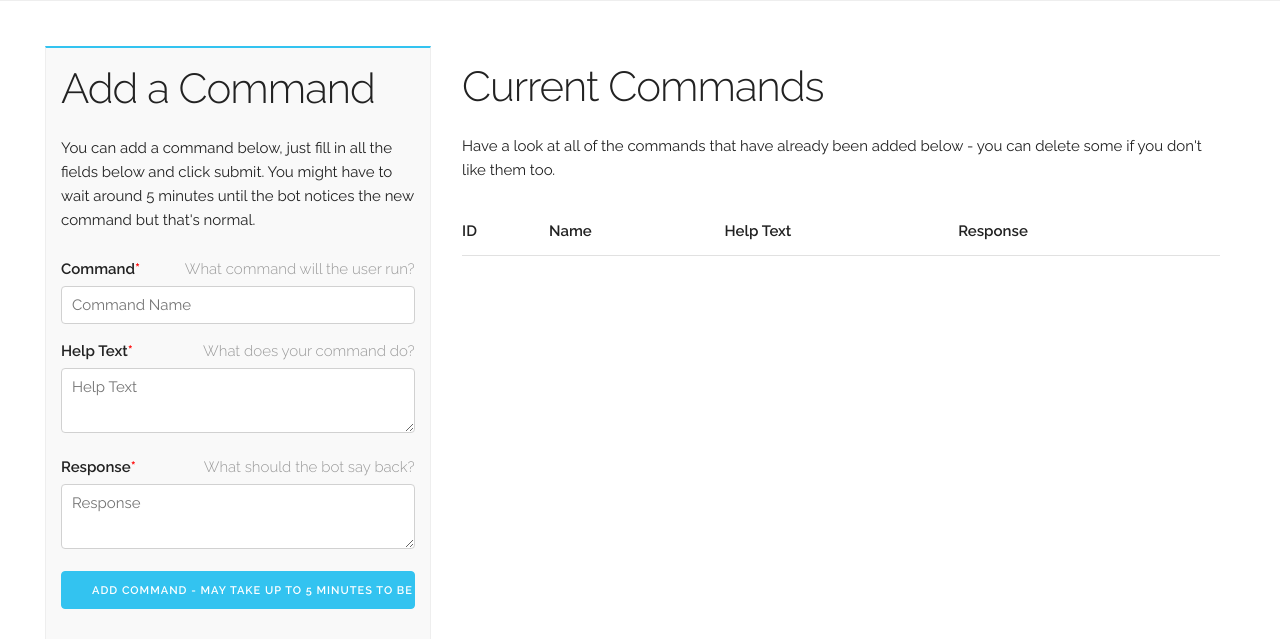
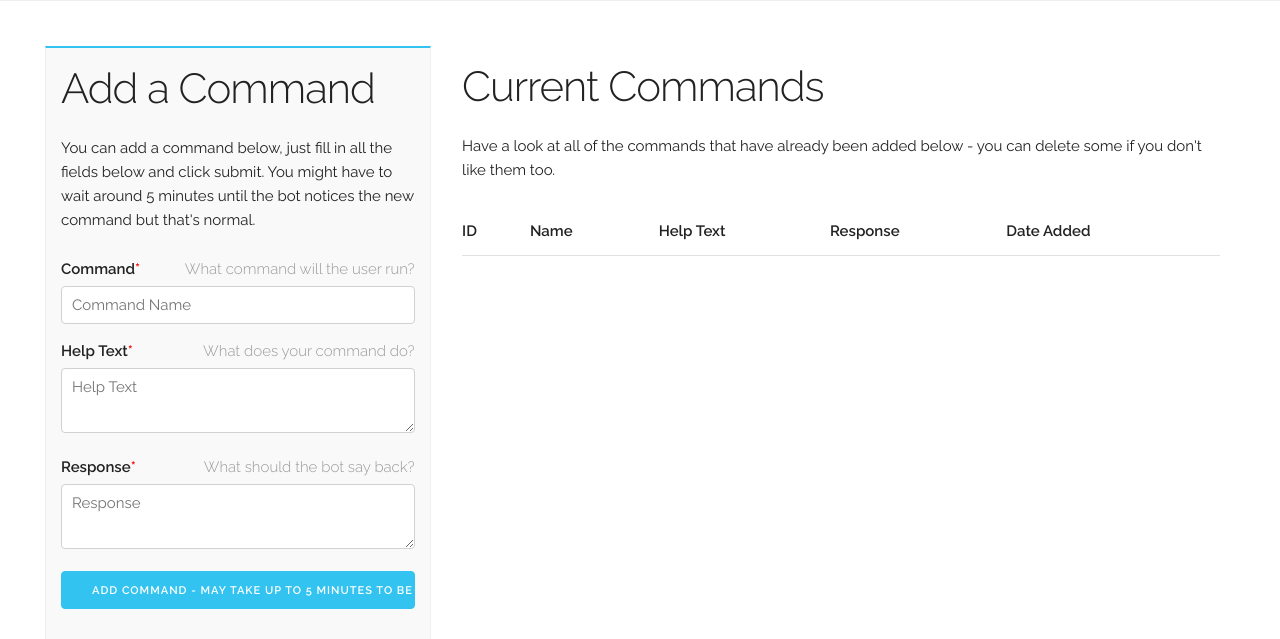
Before and after one commit to RelaySC/command-repository, a Flask app: page / in a window 1280 px wide. Shown: the part 638-1277 px from the top of the page. Run offline with Flask 2, Linux system fonts and the light colour scheme; data that the repository does not hold is empty; some libraries are stand-ins or nearby versions.

Commit message:
Now keeping track of the date and time added.

```diff
--- a/app/models.py
+++ b/app/models.py
@@ -1,3 +1,4 @@
+from datetime import datetime
 from . import db
 
 class Command(db.Model):
@@ -5,11 +6,13 @@ class Command(db.Model):
     command_name = db.Column(db.String(20), unique=True)
     help_text = db.Column(db.String(), nullable=False)
     response = db.Column(db.String(), nullable=False)
+    date_added = db.Column(db.DateTime(), nullable=False)
 
     def __init__(self, command_name, help_text, response):
         self.command_name = command_name
         self.help_text = help_text
         self.response = response
+        self.date_added = datetime.now()
 
     def __repr__(self):
         return '<Command %r>' % self.command_name
--- a/app/templates/_view.html
+++ b/app/templates/_view.html
@@ -7,6 +7,7 @@
             <th>Name</th>
             <th>Help Text</th>
             <th>Response</th>
+            <th>Date Added</th>
             <th></th>
         </tr>
     </thead>
@@ -17,6 +18,7 @@
             <td>!{{ command.command_name }}</td>
             <td>{{ command.help_text }}</td>
             <td>{{ command.response }}</td>
+            <td>{{ command.date_added.strftime('%x %X') }}</td>
             <td><a class="button button-primary u-full-width" href="/delete/{{ command.id }}">Delete</a></td>
         </tr>
         {% endfor %}
```
